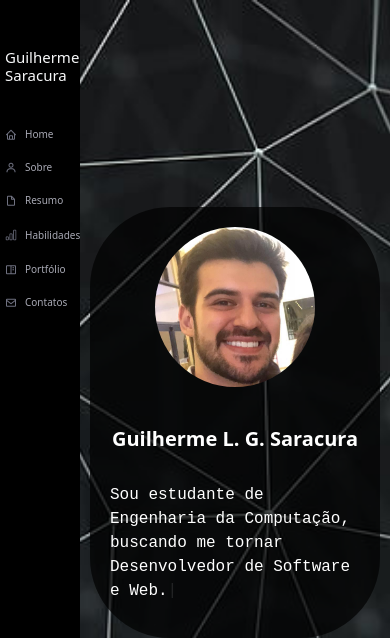
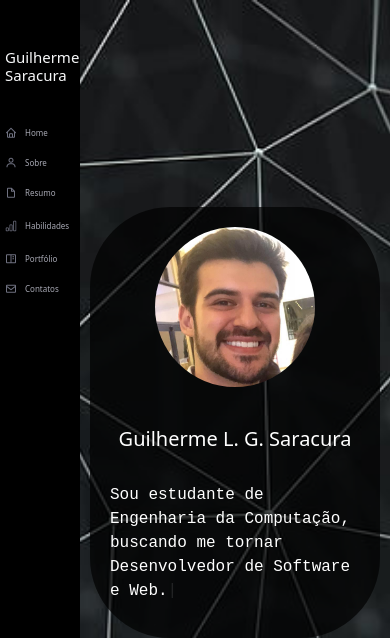
Before and after one commit to GuilhermeSaracura/GuilhermeSaracura.github.io, a plain HTML site: page index.html in a window 390 px wide. Shown: the top 638 px of the page. Drawn offline with Linux system fonts and the light colour scheme; files whose address does not match are found by name.

Commit message:
Correction Mobile style

```diff
--- a/css/styleMobile.css
+++ b/css/styleMobile.css
@@ -539,7 +539,7 @@ main {
 
 #navbar > ul > li > .nav-link {
     padding: 5px;
-    font-size: 10px;
+    font-size: 8px;
 }
 
 #navbar a, #navbar a:focus {
@@ -581,8 +581,6 @@ main {
     text-align: center;
     margin-top: 20px;
     font-size: 20px;
-    font-weight: 700;
-    text-size-adjust: 30%;
     color: #fff;
 }
 #home p {
```
